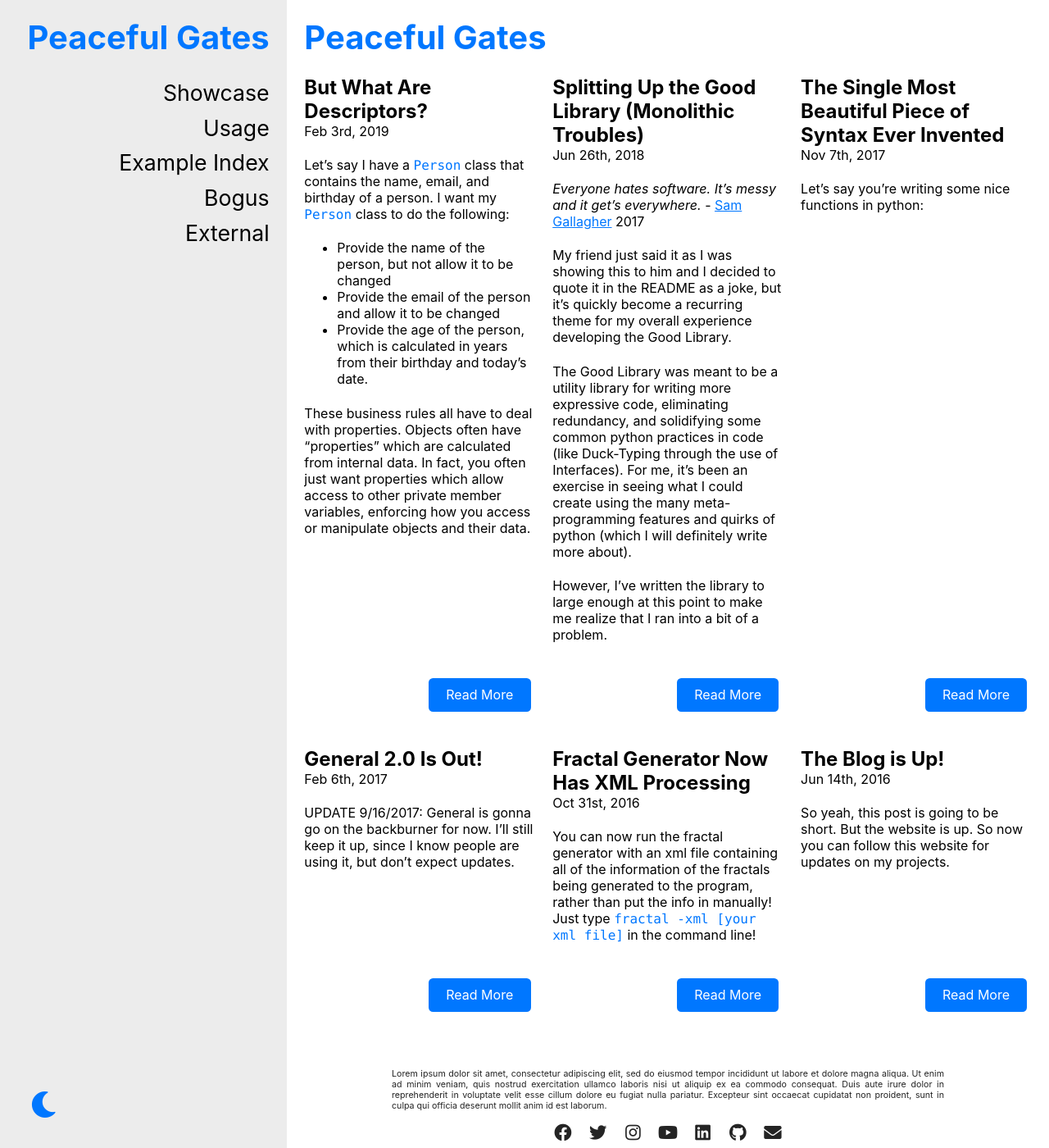
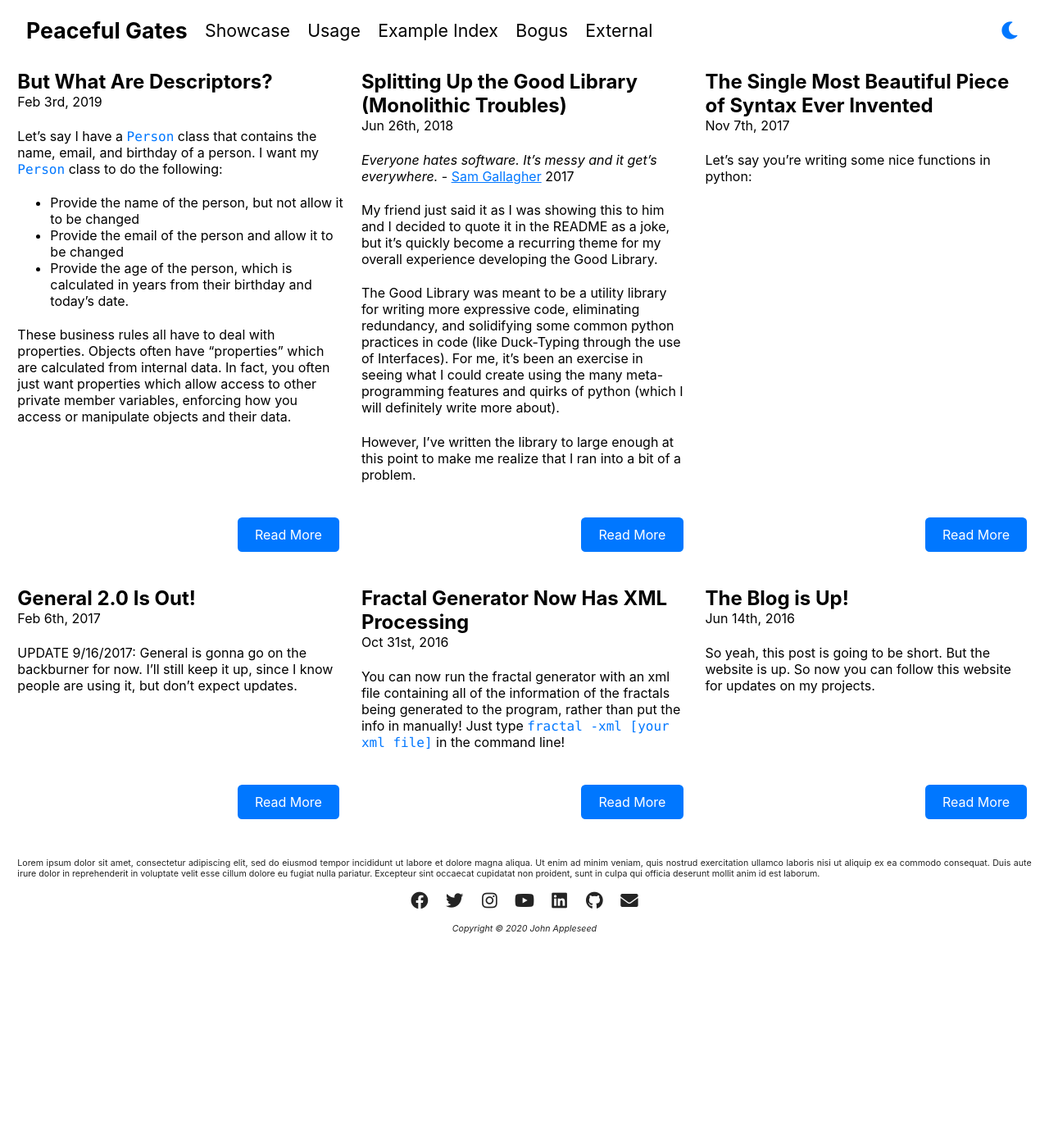
Before and after one commit to andydevs/jekyll-theme-peaceful-gates, a Jekyll site: the page built from index.html, in a window 1280 px wide and 1400 px high. Shown: the whole window at 82% size. Built offline with Jekyll 4.4.1, drawn with Linux system fonts in a browser that asks for light colours.

Commit message:
Desktop navbar layout

```diff
--- a/_includes/menu.html
+++ b/_includes/menu.html
@@ -1,20 +1,9 @@
-<div class="menu-window" id="menu-window">
 <nav class="menu" id="menu">
     <div class="menu-container">
-
         <!-- Header -->
-            <header class="menu-header">
-                <div class="menu-header-left">
-                    <button class="icon-button show-on-mobile" id="close-menu">
-                        <span class="fas fa-chevron-left"></span>
-                    </button>
-                </div>
-                <div class="menu-header-right">
         <a class="menu-title" href="{{ '/' | prepend: site.baseurl | prepend: site.url }}">
             {{ site.title }}
         </a>
-                </div>
-            </header>
 
         <!-- Menu Links -->
         <ul class="menu-links">
@@ -42,4 +31,3 @@
 
     </div>
 </nav>
-</div>
--- a/_sass/jekyll-theme-peaceful-gates/_footer.scss
+++ b/_sass/jekyll-theme-peaceful-gates/_footer.scss
@@ -1,10 +1,5 @@
 .footer {
     padding: $spacing-3;
-    @include on-desktop {
-        padding: $spacing-3 $content-gutters-width;
-        margin-top: $spacing-3;
-        margin-left: $desktop-menu-width;
-    }
     font-size: $small-font-size;
     text-align: center;
     @include with-theme {
--- a/_sass/jekyll-theme-peaceful-gates/_menu.scss
+++ b/_sass/jekyll-theme-peaceful-gates/_menu.scss
@@ -2,79 +2,24 @@
     overflow: hidden;
 }
 
-.main-container {
-    margin: $spacing-3;
-    @include on-desktop {
-        margin: 0pt $spacing-3;
-        margin-left: $desktop-menu-width + $spacing-3;
-    }
-}
-
-.menu-window {
-    z-index: 1;
-    position: fixed;
-    top: 0;
-    left: 0;
-    right: 0;
-    bottom: 0;
-    display: none;
-
-    @include on-desktop {
-        display: block;
-        width: $desktop-menu-width;
-    }
-}
-
 .menu {
-    position: absolute;
-    height: 100%;
-    width: 100%;
-    left: -100%;
-    @include on-desktop {
-        left: 0%;
-    }
-
-    display: grid;
-    grid-template-rows: auto;
-    grid-auto-columns: auto;
-
-    // Coloring
-    @include with-theme {
-        background-color: color-for(hl-area);
-        color: color-for(text);
-    }
+    padding: $spacing-2 $spacing-3;
+    margin-bottom: $spacing-2;
 }
 
 .menu-container {
-    margin: $spacing-3;
-    display: grid;
-    grid-template-rows: auto 1fr auto;
-    grid-template-columns: 1fr;
-}
-
-.menu-header {
     display: flex;
     flex-direction: row;
     align-items: center;
+}
 
-    @include with-theme {
-        color: color-for(primary);
-    }
-
-    .menu-header-left {
-        flex: 0 1 auto;
-        display: flex;
-        align-items: center;
-    }
-
-    .menu-header-right {
-        flex: 1;
-        text-align: right;
-    }
+.main-container {
+    padding: 0pt $spacing-3;
 }
 
 .menu-title {
-    font-size: $mega-font-size;
+    margin: 0pt $spacing-2;
+    font-size: $large-font-size;
     font-weight: bold;
     text-decoration: none;
     color: inherit !important;
@@ -84,15 +29,22 @@
 }
 
 .menu-links {
+    // Spacing and alignment
+    margin: 0pt;
+    padding: 0pt;
+    flex: 1;
+    display: flex;
+    align-items: center;
+    text-align: left;
     list-style-type: none;
-    padding: 0pt;
-    text-align: right;
+
+    // List element styling
     & > li {
-        margin: $spacing-2 0pt;
+        margin: 0pt $spacing-2;
         > a {
             color: inherit !important;
             text-decoration: none;
-            font-size: $large-font-size;
+            font-size: $medium-font-size;
             &:hover {
                 text-decoration: underline;
             }
@@ -104,4 +56,8 @@
     display: flex;
     flex-direction: row;
     align-items: center;
+
+    .icon-button {
+        font-size: $medium-font-size;
+    }
 }
```
Also changed, not shown: _layouts/index.html (+0 -9 lines). Lines whose indentation alone changed are shown as unchanged.
